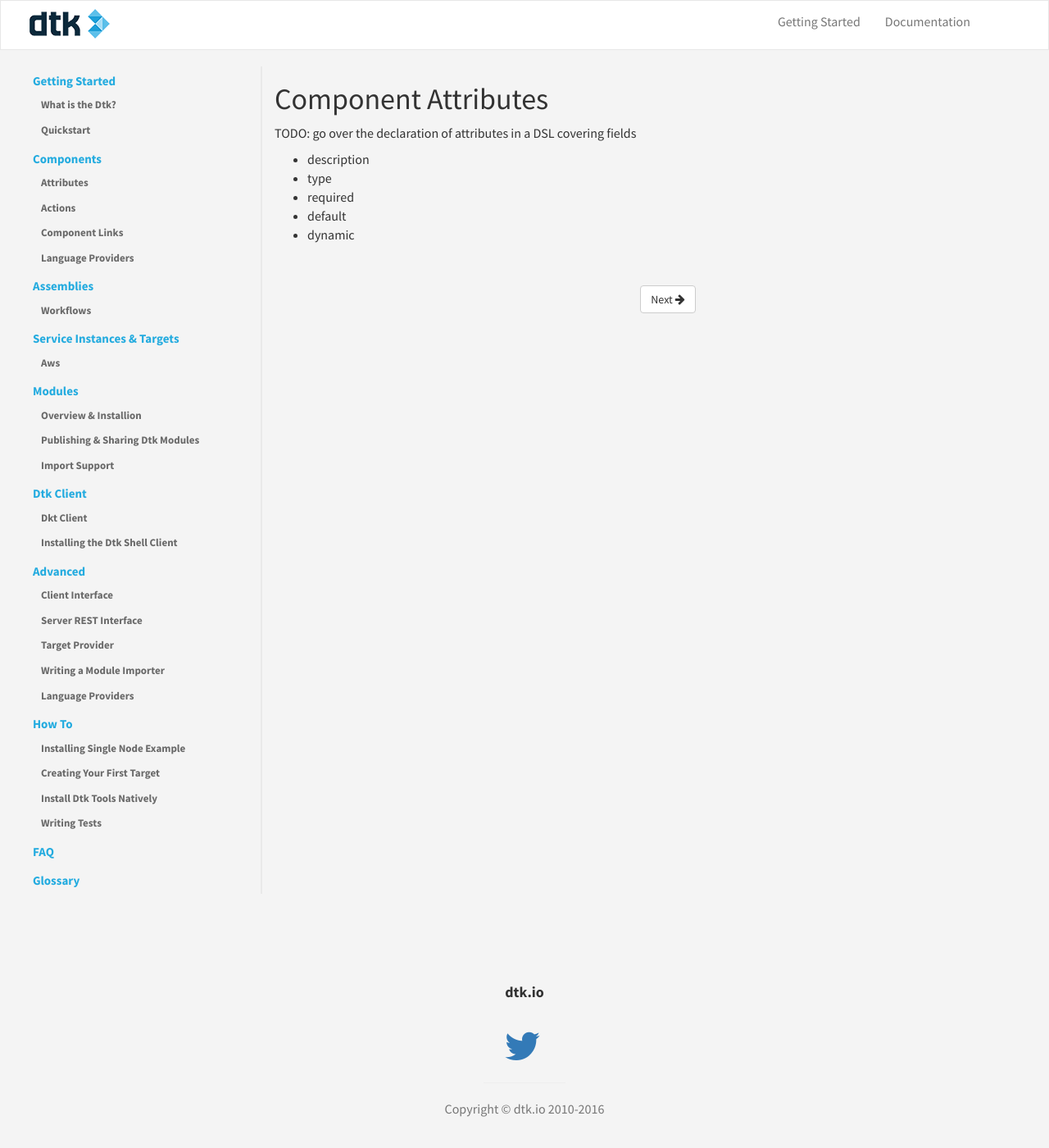
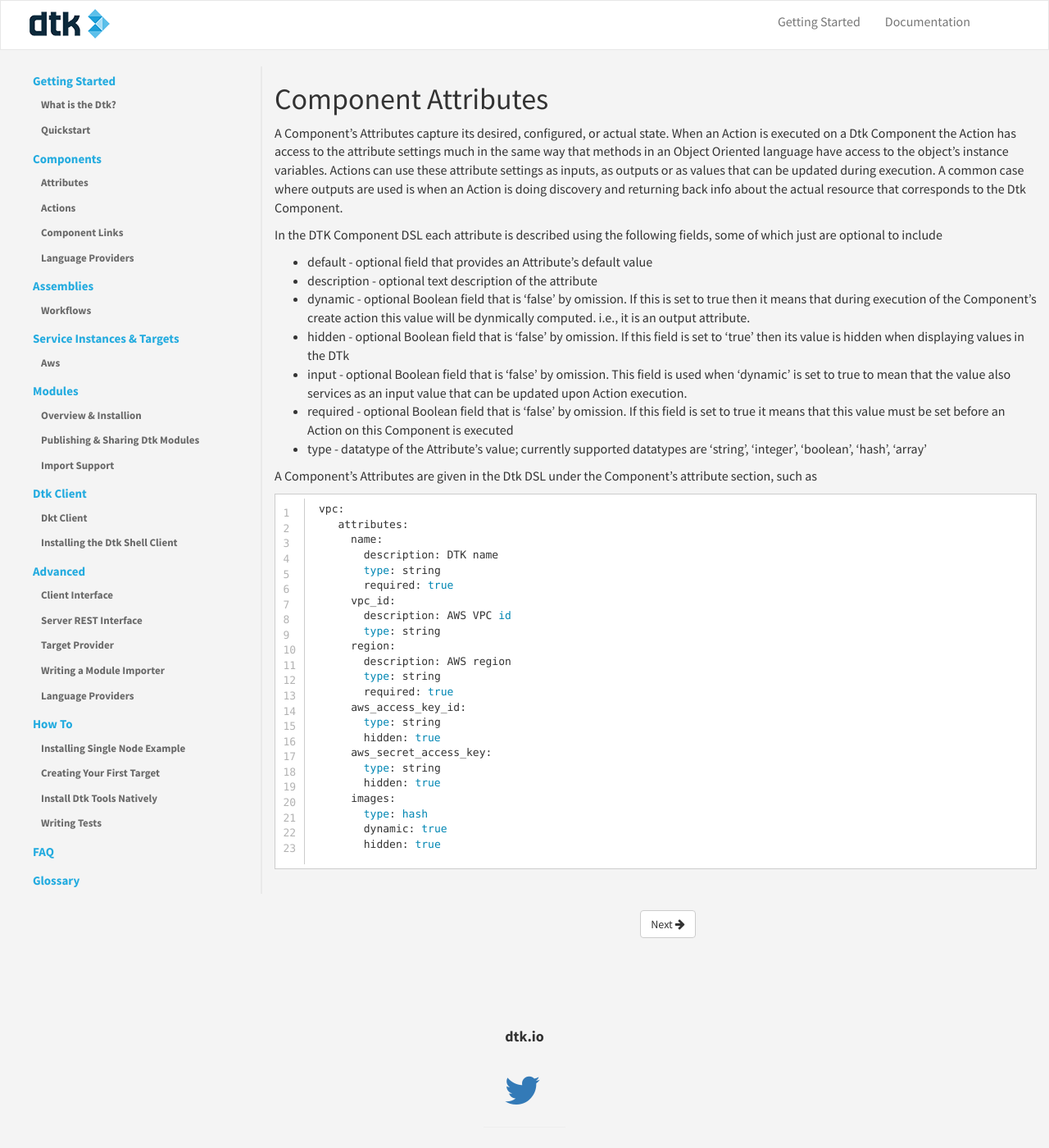
Before and after one commit to dtk/dtk-docs-v1, a Jekyll site: the page built from _components/attributes.md, in a window 1280 px wide and 1400 px high. Shown: the whole window at 82% size. Built offline with Jekyll 4.4.1, drawn with Linux system fonts in a browser that asks for light colours.

Commit message:
Updated _components/attributes.md

```diff
--- a/_components/attributes.md
+++ b/_components/attributes.md
@@ -5,9 +5,42 @@ order: 10
 
 # Component Attributes
 
-TODO: go over the declaration of attributes in a DSL covering fields
-* description
-* type
-* required
-* default
-* dynamic
+A Component's Attributes capture its desired, configured, or actual state. When an Action is executed on a Dtk Component the Action has access to the attribute settings much in the same way that methods in an Object Oriented language have access to the object's instance variables. Actions can use these attribute settings as inputs, as outputs or as values that can be updated during execution. A common case where outputs are used is when an Action is doing discovery and returning back info about the actual resource that corresponds to the Dtk Component.
+
+In the DTK Component DSL each attribute is described using the following fields, some of which just are optional to include
+* default - optional field that provides an Attribute's default value
+* description - optional text description of the attribute
+* dynamic - optional Boolean field that is 'false' by omission. If this is set to true then it means that during execution of the Component's create action this value will be dynmically computed. i.e., it is an output attribute.
+* hidden - optional Boolean field that is 'false' by omission. If this field is set to 'true' then its value is hidden when displaying values in the DTk
+* input - optional Boolean field that is 'false' by omission. This field is used when 'dynamic' is set to true to mean that the value also services as an input value that can be updated upon Action execution.
+* required - optional Boolean field that is 'false' by omission. If this field is set to true it means that this value must be set before an Action on this Component is executed
+* type - datatype of the Attribute's value; currently supported datatypes are 'string', 'integer', 'boolean', 'hash', 'array’
+
+
+
+A Component's Attributes are given in the Dtk DSL under the Component's attribute section, such as
+{% highlight bash linenos %}
+ vpc:
+    attributes:
+      name:
+        description: DTK name
+        type: string
+        required: true
+      vpc_id:
+        description: AWS VPC id
+        type: string
+      region:
+        description: AWS region
+        type: string
+        required: true
+      aws_access_key_id:
+        type: string
+        hidden: true
+      aws_secret_access_key:
+        type: string
+        hidden: true
+      images:
+        type: hash
+        dynamic: true
+        hidden: true
+{% endhighlight %}
```
